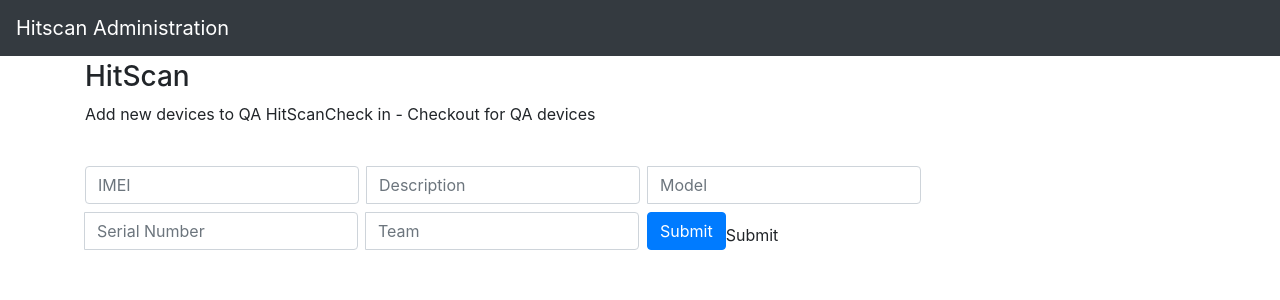
After one commit to denisha/hitscan, a Django app: page /hitscan_admin/add in a window 1280 px wide. The commit adds this page. Shown: the top 300 px of the page. Run offline with Django 3.2, Linux system fonts and the light colour scheme; some libraries are stand-ins or nearby versions.

Commit message:
Hack - final

```diff
--- /dev/null
+++ b/admin-frontend/admin_frontend/hitscan_admin/templates/hitscan_admin/add_devices.html
@@ -0,0 +1,102 @@
+<!doctype html>
+
+
+<html lang="en">
+
+<head>
+  <meta charset="utf-8">
+  <meta name="viewport" content="width=device-width, initial-scale=1, shrink-to-fit=no">
+  <meta name="description" content="">
+  <meta name="author" content="">
+  <link rel="icon" href="../../../../favicon.ico">
+
+  <title>HitScan</title>
+
+  <!-- Bootstrap core CSS -->
+
+
+  {% load static %}
+
+  <link rel="stylesheet" type="text/css" href="{% static 'hitscan_admin/bootstrap.css' %}" />
+
+</head>
+
+<body>
+
+  <nav class="navbar navbar-expand-md navbar-dark fixed-top bg-dark">
+    <a class="navbar-brand" href="#">Hitscan Administration</a>
+    <button class="navbar-toggler" type="button" data-toggle="collapse" data-target="#navbarCollapse" aria-controls="navbarCollapse" aria-expanded="false" aria-label="Toggle navigation">
+        <span class="navbar-toggler-icon"></span>
+    </button>
+  </nav>
+
+
+  <main role="main" class="container" style="margin-top: 60px;">
+
+      <h3>HitScan</h3>
+      <p>Add new devices to QA HitScanCheck in - Checkout for QA devices</p>
+
+      <br>
+
+
+
+        <form class="form-inline" id="login_form" method="post" action="details" >
+          {% csrf_token %}
+
+        <label class="sr-only" for="imei_id1323">imei</label>
+        <input type="text" class="form-control mb-2 mr-sm-2" id="details" placeholder="IMEI">
+
+  <label class="sr-only" for="inlineFormInputGroupUsername2">descript</label>
+  <div class="input-group mb-2 mr-sm-2">
+    <div class="input-group-prepend">
+
+    </div>
+    <input type="text" class="form-control" id="descript_id" placeholder="Description">
+  </div>
+
+
+  <label class="sr-only" for="inlineFormInputGroupUsername2">model</label>
+  <div class="input-group mb-2 mr-sm-2">
+    <div class="input-group-prepend">
+
+    </div>
+    <input type="text" class="form-control" id="model_id" placeholder="Model">
+  </div>
+
+
+  <label class="sr-only" for="inlineFormInputGroupUsername2">serial_numebr</label>
+  <div class="input-group mb-2 mr-sm-2">
+    <div class="input-group-prepend">
+
+    </div>
+    <input type="text" class="form-control" id="serial_id" placeholder="Serial Number">
+  </div>
+
+
+    <label class="sr-only" for="inlineFormInputGroupUsername2">team</label>
+    <div class="input-group mb-2 mr-sm-2">
+    <div class="input-group-prepend">
+
+    </div>
+    <input type="text" class="form-control" id="team_id" placeholder="Team">
+  </div>
+
+  <input type="submit" class="btn btn-primary mb-2">Submit</input>
+</form>
+
+      </table>
+  </main>
+
+
+  <!-- Bootstrap core JavaScript
+    ================================================== -->
+  <!-- Placed at the end of the document so the pages load faster -->
+  <script src="https://code.jquery.com/jquery-3.2.1.slim.min.js" integrity="sha384-KJ3o2DKtIkvYIK3UENzmM7KCkRr/rE9/Qpg6aAZGJwFDMVNA/GpGFF93hXpG5KkN" crossorigin="anonymous"></script>
+  <script>
+    window.jQuery || document.write('<script src="../../../../assets/js/vendor/jquery-slim.min.js"><\/script>')
+  </script>
+  <script src="../../../../assets/js/vendor/popper.min.js"></script>
+  <script src="../../../../dist/js/bootstrap.min.js"></script>
+</body>
+
+</html>
--- a/admin-frontend/admin_frontend/hitscan_admin/urls.py
+++ b/admin-frontend/admin_frontend/hitscan_admin/urls.py
@@ -4,4 +4,8 @@ from . import views
 
 urlpatterns = [
     path('', views.index, name='index'),
+    path('add', views.add_devices, name='add_devices'),
+    path('details', views.get_details, name='get_details'),
+
+
 ]
--- a/admin-frontend/admin_frontend/hitscan_admin/views.py
+++ b/admin-frontend/admin_frontend/hitscan_admin/views.py
@@ -1,4 +1,4 @@
-from django.http import HttpResponse
+from django.http import HttpResponse, HttpResponseRedirect
 import pyrebase
 from django.template import loader
 
@@ -23,7 +23,15 @@ def index(request):
     }
     return HttpResponse(template.render(context, request))
 
-def __fb_test__():
+def add_devices(request):
+    template = loader.get_template('hitscan_admin/add_devices.html')
+    context = {
+        'latest_question_list': 'latest_question_list',
+    }
+    return HttpResponse(template.render(context, request))
+
+'''def __fb_test__():
+
     auth = firebase.auth()
     user = auth.sign_in_with_email_and_password('khayelihle.tshuma@takealot.com', 'password')
     db = firebase.database()
@@ -38,4 +46,41 @@ def __fb_test__():
     results = db.child("DEVICE").push(data, user['idToken'])
 
     # Pass the user's idToken to the push method
-    results = db.child("DEVICE").get(user['idToken'])
+    results = db.child("DEVICE").get(user['idToken'])'''
+
+
+
+
+
+def get_details(request):
+    # if this is a POST request we need to process the form data
+
+    template = loader.get_template('hitscan_admin/details.html')
+    context = {
+        'latest_question_list': 'latest_question_list',
+    }
+
+    if request.method == 'POST':
+        auth = firebase.auth()
+        user = auth.sign_in_with_email_and_password('ryno.hoorn@takealot.com', 'test123')
+        db = firebase.database()
+        from IPython import embed
+        embed()
+        data = {
+            'IMEI': request.POST['ID'],
+            'deviceModel': request.POST['model_id'],}
+            # 'discription': request.POST.descript_id,
+            # 'serialNumber': request.POST.serial_id,
+            # 'team': request.POST.team_id}
+
+        # Pass the user's idToken to the push method
+        results = db.child("device").push(data, user['idToken'])
+
+        # Pass the user's idToken to the push method
+        results = db.child("device").get(user['idToken'])
+
+        return HttpResponse(template.render(context, request))
+
+    # if a GET (or any other method) we'll create a blank form
+    #else:
+    #  return HttpResponseRedirect('Devices added unsuccessfully')
```
Also changed, not shown: admin-frontend/admin_frontend/hitscan_admin/templates/hitscan_admin/details.html (added, +56 -0 lines), admin-frontend/admin_frontend/hitscan_admin/templates/hitscan_admin/index.html (+10 -1 lines).
